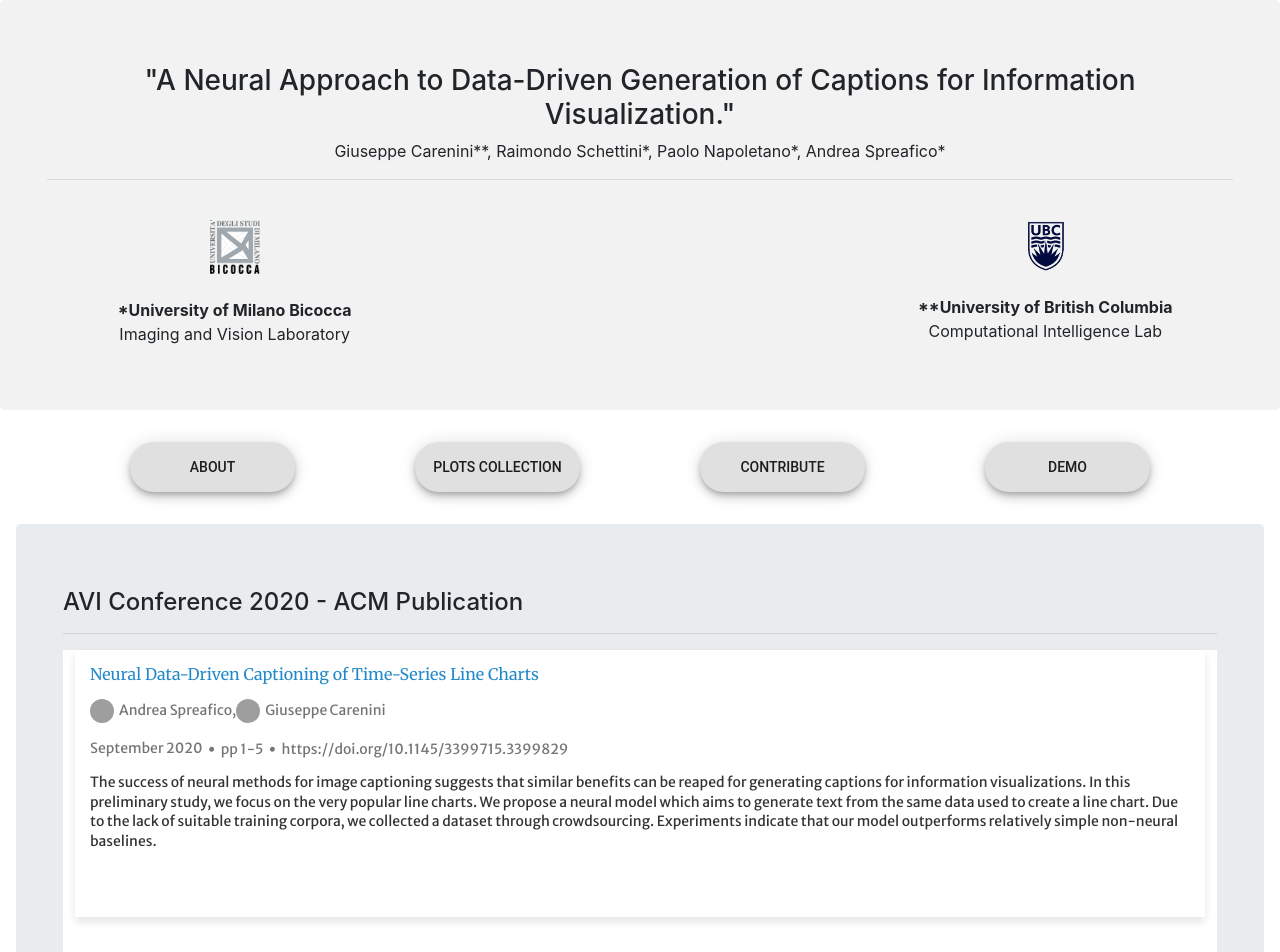
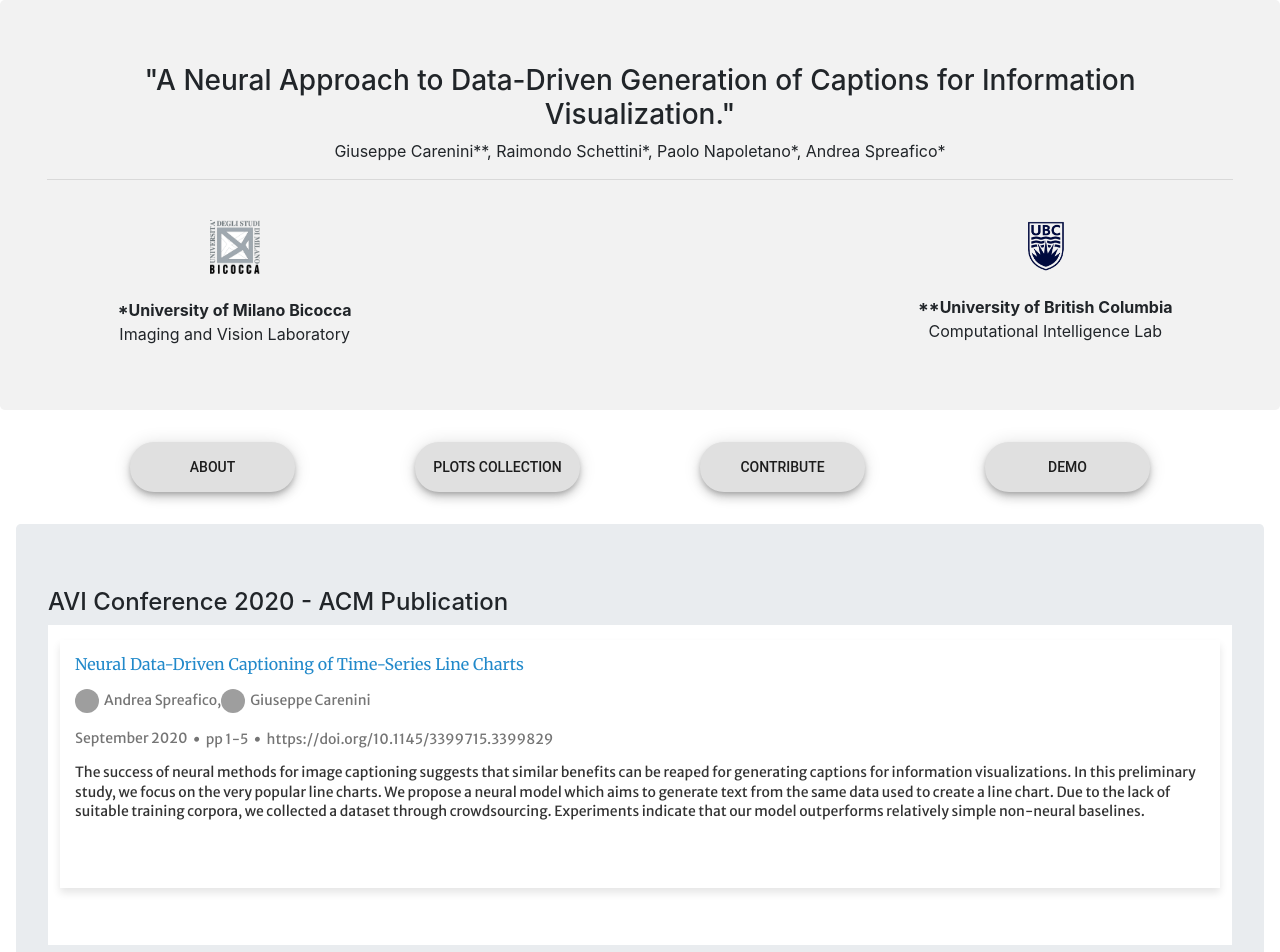
Before and after one commit to Sprea22/NeuralCaptiongSystem_WebAppUI, a React (Create React App) app in the folder client/: page / in a window 1280 px wide. Shown: the top 952 px of the page. Built offline with nearby package versions, Linux system fonts and the light colour scheme; grey boxes are pictures that could not be loaded; the HTML template or start-up script is replaced by a standard one.

Commit message:
Creating space between componetns

```diff
--- a/client/src/pageComponents/Home.js
+++ b/client/src/pageComponents/Home.js
@@ -15,6 +15,7 @@ class Home extends Component {
 
         <Jumbotron style={{ marginTop: '1rem', marginLeft: '1rem', marginRight: '1rem' }}>
           <Container fluid>
+          <Row  class="align-items-center">
             <h4>AVI Conference 2020 - ACM Publication</h4>
               <hr/>
               <div class="multi-search multi-search--issue-item">
@@ -81,8 +82,9 @@ class Home extends Component {
                   </li>
               </ul>
           </div>
+          </Row>
+          <br/><br/>
           <Row  class="align-items-center">
-          <br/><br/>
             <h4>Aim of the research</h4>
               <hr/>
               <p>
```
